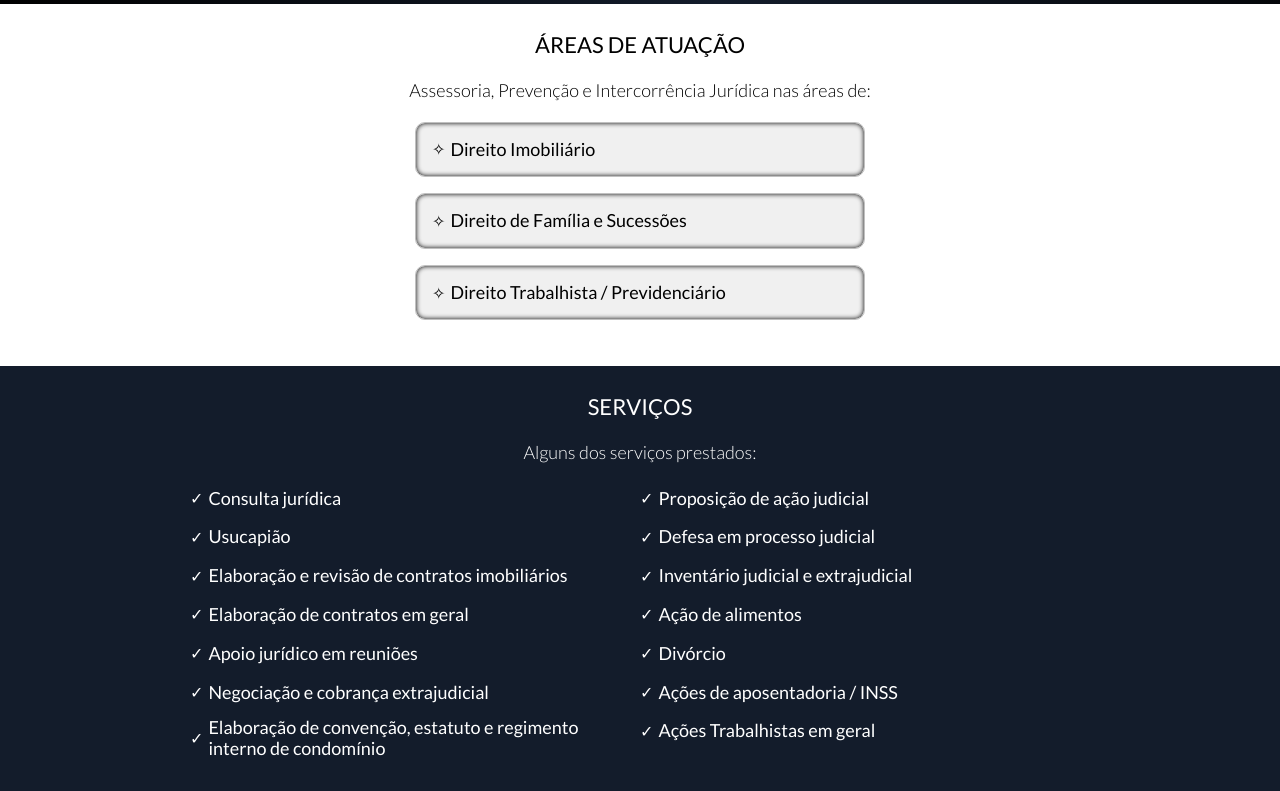
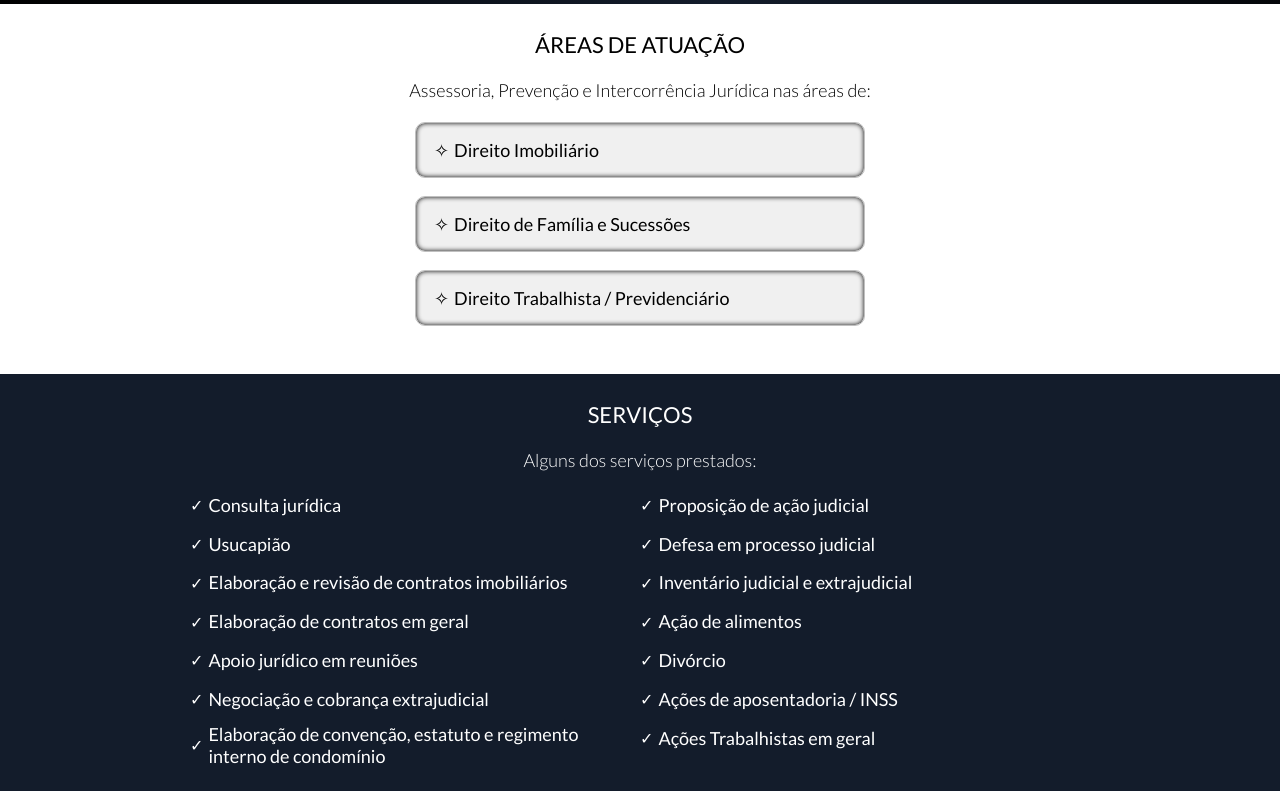
Before and after one commit to Roberto-Lira/Adv-Adriana-Martins, a plain HTML site: page index.html in a window 1280 px wide. Shown: the part 1280-2071 px from the top of the page. Drawn offline with nearby package versions, Linux system fonts and the light colour scheme.

Commit message:
alteração funcionamento areas

```diff
--- a/css/componentes/areas.css
+++ b/css/componentes/areas.css
@@ -31,6 +31,8 @@
     cursor: pointer;
     display: flex;
     flex-direction: row;
+    font-size: 18px;
+    font-weight: 400;
     margin-bottom: 1em;
     padding: 1em;
 }
@@ -42,10 +44,6 @@
 .areas__box-titulo:before{
     content: "\2727";
     padding-right: 5px;
-}
-
-.areas__box-titulo p{
-    font-weight: 400;
 }
 
 .areas__box-descricao{
--- a/index.html
+++ b/index.html
@@ -124,19 +124,19 @@
             </div>
             <ul class="areas__box">
                 <li class="areas__box-titulo">
-                    <p>Direito Imobiliário</p>
+                    Direito Imobiliário
                 </li>
                 <li class="areas__box-descricao">
                     <p>Ramo do direito que trata e regulamenta vários aspectos da vida privada, tais como o condomínio, o aluguel, a compra e venda de imóveis, o usucapião e o financiamentos de imóveis.</p>
                 </li>
                 <li class="areas__box-titulo">
-                    <p>Direito de Família e Sucessões</p>
+                    Direito de Família e Sucessões
                 </li>
                 <li class="areas__box-descricao">
                     <p>Ramo do direito que contém normas jurídicas relacionadas com a estrutura, organização e proteção da família. Temos como exemplo: ações de alimentos (pensão alimentícia), Ações de Guarda, Divórcio e Inventário.</p>
                 </li>
                 <li class="areas__box-titulo">
-                    <p>Direito Trabalhista / Previdenciário</p>
+                    Direito Trabalhista / Previdenciário
                 </li>
                 <li class="areas__box-descricao">
                     <p>Ramo do direito responsável por regular a relação jurídica entre trabalhadores e empregadores, baseado nos princípios e leis trabalhistas. O escritório auxilia na propositura das ações trabalhistas, defesa e ações contra o INSS (previdenciário).</p>
@@ -305,7 +305,6 @@
         var areas__box = document.querySelector(".areas__box");
 
         areas__box.addEventListener("click", function(event){
-
             var alvoEvento = event.target;
 
             if(alvoEvento.classList.contains("areas__box-titulo")){
```
